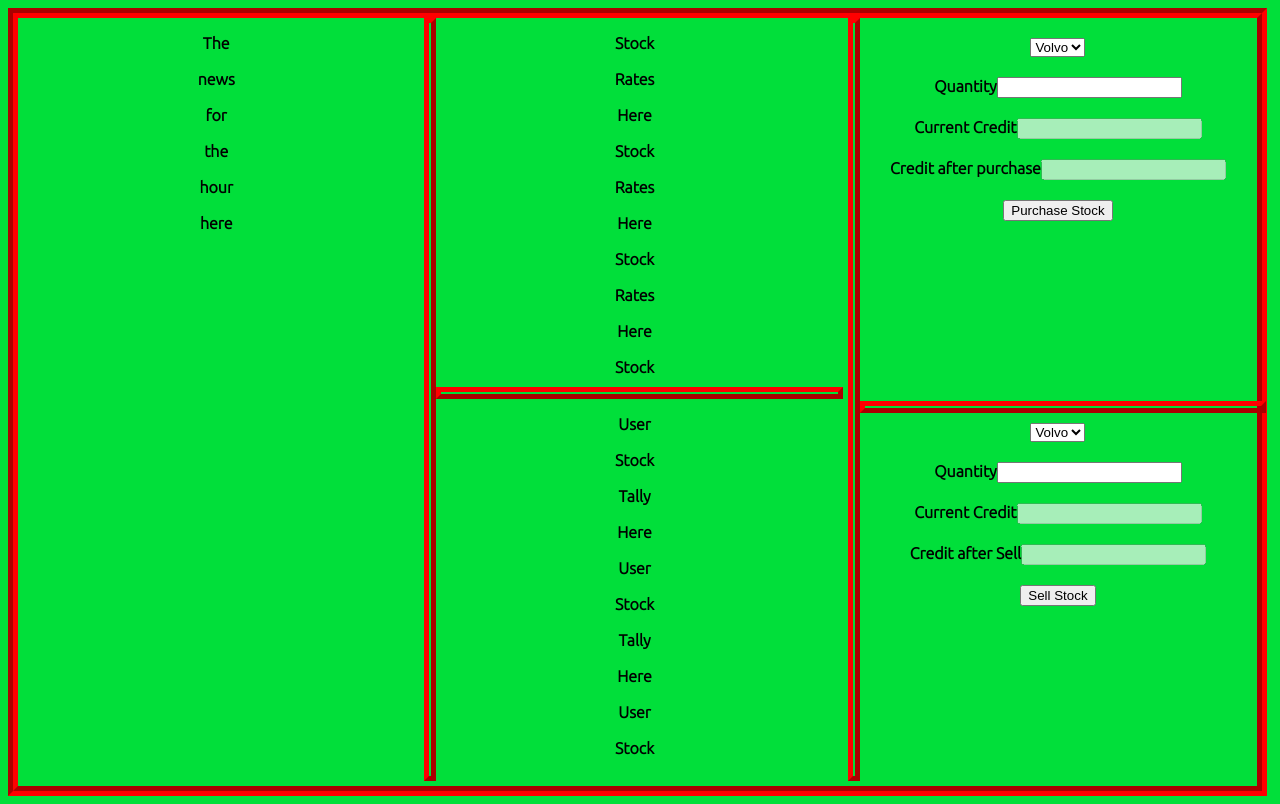
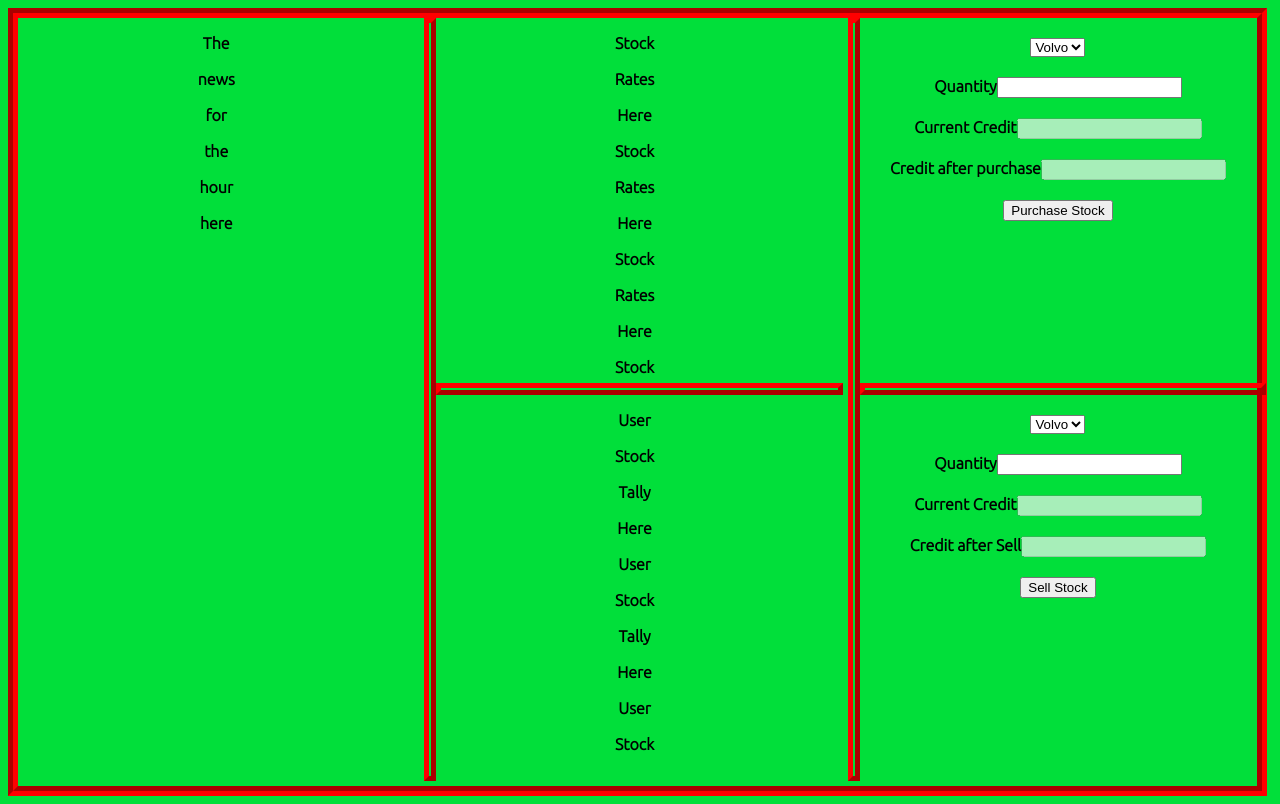
Before and after one commit to adishr09/Fervour_2014, a PHP site: page /Online/Events/bnb/bnb.html in a window 1280 px wide. Run offline with PHP 8.4, Linux system fonts and the light colour scheme.

Commit message:
some more chnges

```diff
--- a/Online/Events/bnb/style.css
+++ b/Online/Events/bnb/style.css
@@ -49,7 +49,7 @@ html{
 #sub_submit{
 	width:100%;
 	height:48.5%;
-	margin-bottom:1.5%;
+	margin-bottom:-2%;
 	margin-right:10px;
 }
 
@@ -72,5 +72,5 @@ float:left;
 height:2px;
 width:100%;
 border:5px outset red;
-margin-top:-2%;
+margin-top:-3%;
 }
```
